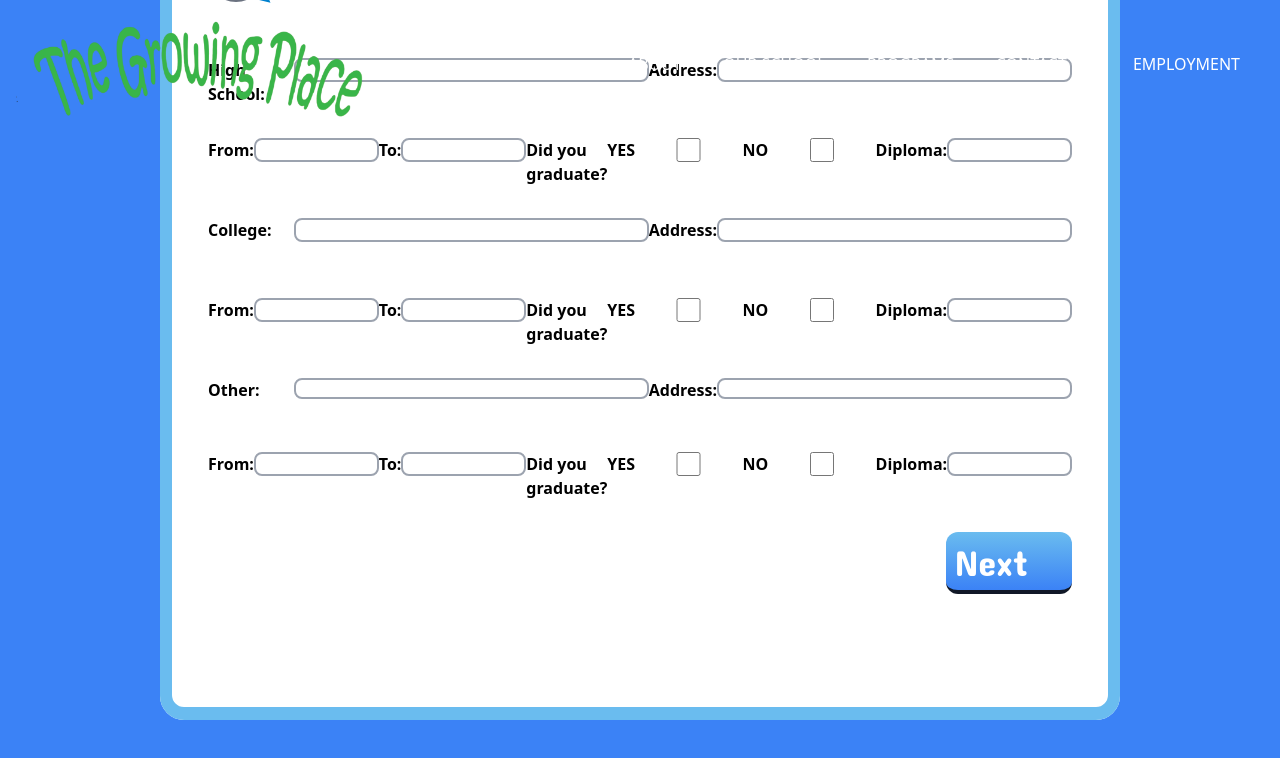
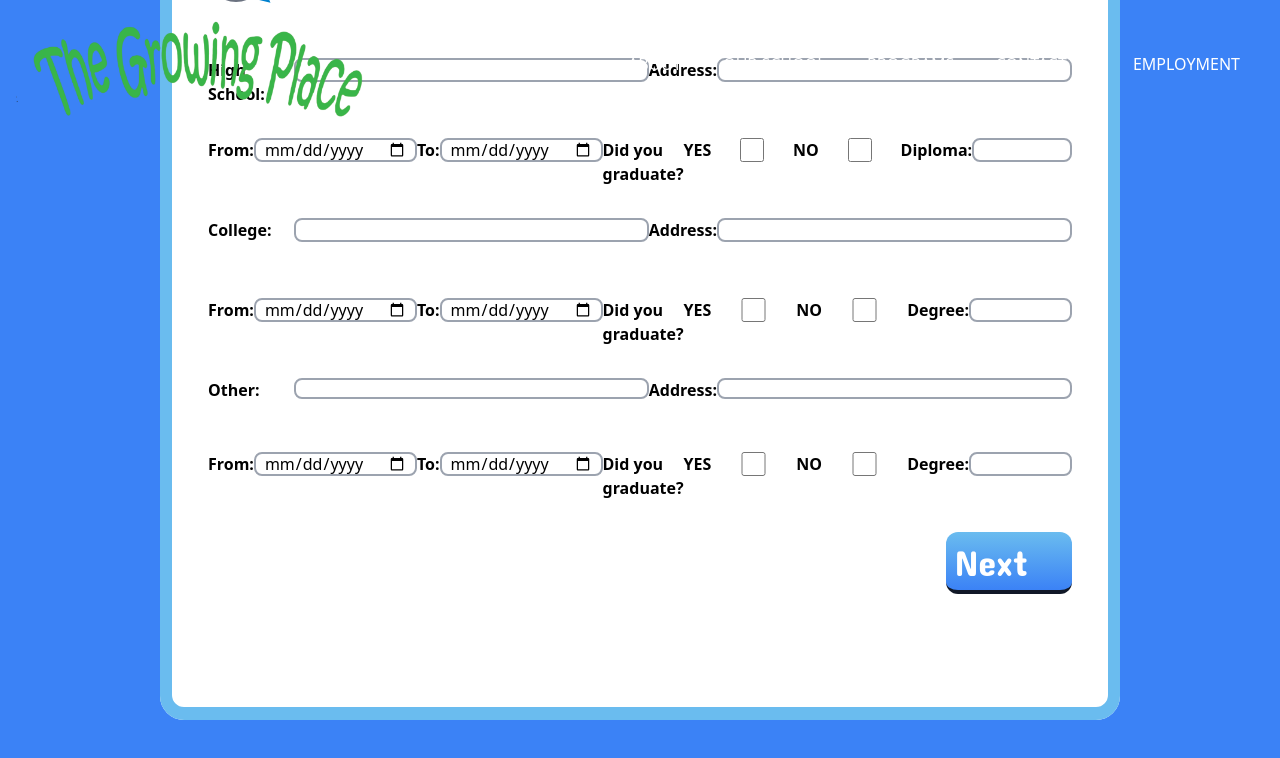
Before and after one commit to sdbarlow/The-Growing-Place, a Next.js app: page /application in a window 1280 px wide. Both pictures are taken after typing "Sample", "Sample", "Sample", "Sample", "Sample", "Sample" into the empty fields and a click on the button "Next". Shown: the part 540-1298 px from the top of the page. Built offline with nearby package versions, Linux system fonts and the light colour scheme; some icons are missing; a web font is replaced by a local one.

Commit message:
more validations

```diff
--- a/components/applicationPages/first.js
+++ b/components/applicationPages/first.js
@@ -34,7 +34,7 @@ function First() {
             felonyBool: "",
             felonyExplanation: ""
         },
-        // validationSchema: basicSchema,
+        // validationSchema: firstPageSchema,
         onSubmit,
     })
 
--- a/components/applicationPages/second.js
+++ b/components/applicationPages/second.js
@@ -1,5 +1,6 @@
 import React, { useContext }  from 'react'
 import { useFormik } from 'formik'
+import { secondPageSchema } from '../schemas'
 import { PiArrowFatRightFill } from 'react-icons/Pi'
 import ApplicationPageContext from '@/store/application-context'
 
@@ -14,26 +15,26 @@ function Second() {
 
     const { values, errors, touched, handleBlur, handleChange, handleSubmit } = useFormik({
       initialValues: {
-          firstName: "",
-          lastName: "",
-          middleInitial: "",
-          date: "",
-          address: "",
-          aptNum: "",
-          city: "",
-          state: "",
-          zipCode: "",
-          phone: "",
-          email: "",
-          dateAvailable: "",
-          socialSecurity: "",
-          desiredPay: "",
-          position: "",
-          legalEligibility: "",
-          felonyBool: "",
-          felonyExplanation: ""
+          highSchool: "",
+          hsAddress: "",
+          hsFrom: "",
+          hsTo: "",
+          hsGraduate: "",
+          diploma: "",
+          college: "",
+          coAddress: "",
+          coFrom: "",
+          coTo: "",
+          coGraduate: "",
+          coDegree: "",
+          other: "",
+          oAddress: "",
+          oFrom: "",
+          oTo: "",
+          oGraduate: "",
+          oDegree: ""
       },
-      // validationSchema: basicSchema,
+      validationSchema: secondPageSchema,
       onSubmit,
     })
   return (
@@ -48,41 +49,41 @@ function Second() {
                     <div className='grid grid-cols-1 grid-rows-4 gap-8'>
                         <div className='flex justify-between'>
                             <label className='text-black font-semibold select-none w-1/4' htmlFor='highschool'>High School:</label>
-                            <input type='text' className='border-2 border-gray-400 p-2 h-1/2 w-full rounded-lg grid-col-1 row-span-1' id='highschool'></input>
+                            <input className={errors.highSchool && touched.highSchool ? 'border-red-600 border-2 p-2 h-1/2 w-full rounded-lg grid-col-1 row-span-1' : 'border-2 border-gray-400 p-2 h-1/2 w-full rounded-lg grid-col-1 row-span-1'} value={values.highSchool} onChange={handleChange} onBlur={handleBlur} type='text' id='highSchool'></input>
                             <label className='text-black font-semibold select-none' htmlFor='address'>Address:</label>
-                            <input type='text' className='border-2 border-gray-400 p-2 h-1/2 w-full rounded-lg grid-col-1 row-span-1' id='address'></input>
+                            <input type='text' className={errors.hsAddress && touched.hsAddress ? 'border-red-600 border-2 p-2 h-1/2 w-full rounded-lg grid-col-1 row-span-1' : 'border-2 border-gray-400 p-2 h-1/2 w-full rounded-lg grid-col-1 row-span-1'} value={values.hsAddress} onChange={handleChange} onBlur={handleBlur} id='hsAddress'></input>
                         </div>
                         <div className='flex justify-between'>
-                            <label className='text-black font-semibold select-none w-1/4' htmlFor='from'>From:</label>
-                            <input type='text' className='border-2 border-gray-400 p-2 h-1/2 w-full rounded-lg grid-col-1 row-span-1' id='from'></input>
+                            <label className='text-black font-semibold select-none w-1/4' htmlFor='hsFrom'>From:</label>
+                            <input type='date' className={errors.hsFrom && touched.hsFrom ? 'border-red-600 border-2 p-2 h-1/2 w-full rounded-lg grid-col-1 row-span-1' : 'border-2 border-gray-400 p-2 h-1/2 w-full rounded-lg grid-col-1 row-span-1'} value={values.hsFrom} onChange={handleChange} onBlur={handleBlur} id='hsFrom'></input>
                             <label className='text-black font-semibold select-none' htmlFor='to'>To:</label>
-                            <input type='text' className='border-2 border-gray-400 p-2 h-1/2 w-full rounded-lg grid-col-1 row-span-1' id='to'></input>
+                            <input type='date' className={errors.hsTo && touched.hsTo ? 'border-red-600 border-2 p-2 h-1/2 w-full rounded-lg grid-col-1 row-span-1' : 'border-2 border-gray-400 p-2 h-1/2 w-full rounded-lg grid-col-1 row-span-1'} value={values.hsTo} onChange={handleChange} onBlur={handleBlur} id='hsTo'></input>
                             <h1 className='text-black font-semibold select-none' htmlFor='graduate'>Did you graduate?</h1>
                             <label className='text-black font-semibold select-none' htmlFor='yes'>YES</label>
                             <input type='checkbox' className='border-2 border-gray-400 p-2 h-1/2 w-full rounded-lg grid-col-1 row-span-1' id='yes'></input>
                             <label className='text-black font-semibold select-none' htmlFor='no'>NO</label>
                             <input type='checkbox' className='border-2 border-gray-400 p-2 h-1/2 w-full rounded-lg grid-col-1 row-span-1' id='no'></input>
                             <label className='text-black font-semibold select-none' htmlFor='diploma'>Diploma:</label>
-                            <input type='text' className='border-2 border-gray-400 p-2 h-1/2 w-full rounded-lg grid-col-1 row-span-1' id='diploma'></input>
+                            <input type='text' className={errors.diploma && touched.diploma ? 'border-red-600 border-2 p-2 h-1/2 w-full rounded-lg grid-col-1 row-span-1' : 'border-2 border-gray-400 p-2 h-1/2 w-full rounded-lg grid-col-1 row-span-1'} value={values.diploma} onChange={handleChange} onBlur={handleBlur} id='diploma'></input>
                         </div>
                         <div className='flex justify-between'>
-                            <label className='text-black font-semibold select-none w-1/4' htmlFor='highschool'>College:</label>
-                            <input type='text' className='border-2 border-gray-400 p-2 h-1/2 w-full rounded-lg grid-col-1 row-span-1' id='highschool'></input>
+                            <label className='text-black font-semibold select-none w-1/4' htmlFor='college'>College:</label>
+                            <input type='text' className={errors.college && touched.college ? 'border-red-600 border-2 p-2 h-1/2 w-full rounded-lg grid-col-1 row-span-1' : 'border-2 border-gray-400 p-2 h-1/2 w-full rounded-lg grid-col-1 row-span-1'} value={values.college} onChange={handleChange} onBlur={handleBlur} id='college'></input>
                             <label className='text-black font-semibold select-none' htmlFor='address'>Address:</label>
-                            <input type='text' className='border-2 border-gray-400 p-2 h-1/2 w-full rounded-lg grid-col-1 row-span-1' id='address'></input>
+                            <input type='text' className={errors.coAddress && touched.coAddress ? 'border-red-600 border-2 p-2 h-1/2 w-full rounded-lg grid-col-1 row-span-1' : 'border-2 border-gray-400 p-2 h-1/2 w-full rounded-lg grid-col-1 row-span-1'} value={values.coAddress} onChange={handleChange} onBlur={handleBlur}  id='coAddress'></input>
                         </div>
                         <div className='flex justify-between'>
                             <label className='text-black font-semibold select-none w-1/4' htmlFor='from'>From:</label>
-                            <input type='text' className='border-2 border-gray-400 p-2 h-1/2 w-full rounded-lg grid-col-1 row-span-1' id='from'></input>
+                            <input type='date' className='border-2 border-gray-400 p-2 h-1/2 w-full rounded-lg grid-col-1 row-span-1' value={values.coFrom} onChange={handleChange} onBlur={handleBlur} id='coFrom'></input>
                             <label className='text-black font-semibold select-none' htmlFor='to'>To:</label>
-                            <input type='text' className='border-2 border-gray-400 p-2 h-1/2 w-full rounded-lg grid-col-1 row-span-1' id='to'></input>
+                            <input type='date' className='border-2 border-gray-400 p-2 h-1/2 w-full rounded-lg grid-col-1 row-span-1' value={values.coTo} onChange={handleChange} onBlur={handleBlur} id='to'></input>
                             <h1 className='text-black font-semibold select-none' htmlFor='graduate'>Did you graduate?</h1>
                             <label className='text-black font-semibold select-none' htmlFor='yes'>YES</label>
                             <input type='checkbox' className='border-2 border-gray-400 p-2 h-1/2 w-full rounded-lg grid-col-1 row-span-1' id='yes'></input>
                             <label className='text-black font-semibold select-none' htmlFor='no'>NO</label>
                             <input type='checkbox' className='border-2 border-gray-400 p-2 h-1/2 w-full rounded-lg grid-col-1 row-span-1' id='no'></input>
-                            <label className='text-black font-semibold select-none' htmlFor='diploma'>Diploma:</label>
-                            <input type='text' className='border-2 border-gray-400 p-2 h-1/2 w-full rounded-lg grid-col-1 row-span-1' id='diploma'></input>
+                            <label className='text-black font-semibold select-none' htmlFor='diploma'>Degree:</label>
+                            <input type='text' className='border-2 border-gray-400 p-2 h-1/2 w-full rounded-lg grid-col-1 row-span-1' id='degree'></input>
                         </div>
                         <div className='flex justify-between'>
                             <label className='text-black font-semibold select-none w-1/4' htmlFor='highschool'>Other:</label>
@@ -92,16 +93,16 @@ function Second() {
                         </div>
                         <div className='flex justify-between'>
                             <label className='text-black font-semibold select-none w-1/4' htmlFor='from'>From:</label>
-                            <input type='text' className='border-2 border-gray-400 p-2 h-1/2 w-full rounded-lg grid-col-1 row-span-1' id='from'></input>
+                            <input type='date' className='border-2 border-gray-400 p-2 h-1/2 w-full rounded-lg grid-col-1 row-span-1' id='from'></input>
                             <label className='text-black font-semibold select-none' htmlFor='to'>To:</label>
-                            <input type='text' className='border-2 border-gray-400 p-2 h-1/2 w-full rounded-lg grid-col-1 row-span-1' id='to'></input>
+                            <input type='date' className='border-2 border-gray-400 p-2 h-1/2 w-full rounded-lg grid-col-1 row-span-1' id='to'></input>
                             <h1 className='text-black font-semibold select-none' htmlFor='graduate'>Did you graduate?</h1>
                             <label className='text-black font-semibold select-none' htmlFor='yes'>YES</label>
                             <input type='checkbox' className='border-2 border-gray-400 p-2 h-1/2 w-full rounded-lg grid-col-1 row-span-1' id='yes'></input>
                             <label className='text-black font-semibold select-none' htmlFor='no'>NO</label>
                             <input type='checkbox' className='border-2 border-gray-400 p-2 h-1/2 w-full rounded-lg grid-col-1 row-span-1' id='no'></input>
-                            <label className='text-black font-semibold select-none' htmlFor='diploma'>Diploma:</label>
-                            <input type='text' className='border-2 border-gray-400 p-2 h-1/2 w-full rounded-lg grid-col-1 row-span-1' id='diploma'></input>
+                            <label className='text-black font-semibold select-none' htmlFor='diploma'>Degree:</label>
+                            <input type='text' className='border-2 border-gray-400 p-2 h-1/2 w-full rounded-lg grid-col-1 row-span-1' id='degree'></input>
                         </div>
                         <div className='flex justify-end'>
                             <button type="submit" className='font-concert text-4xl rounded-xl text-white bg-gradient-to-t from-blue-500 to-custom border-b-gray-900 border-b-4 p-2 hover:border-0 hover:bg-gradient-to-t hover:from-pengblue hover:to-pengblue'>Next<PiArrowFatRightFill className='inline text-white'></PiArrowFatRightFill></button>
--- a/components/schemas/index.js
+++ b/components/schemas/index.js
@@ -1,6 +1,6 @@
 import * as yup from "yup";
 
-export const basicSchema = yup.object().shape({
+export const firstPageSchema = yup.object().shape({
     firstName: yup.string().required("First Name is required"),
     lastName: yup.string().required("Last Name is required"),
     middleInitial: yup.string().required("Middle Initial is required"),
@@ -19,6 +19,23 @@ export const basicSchema = yup.object().shape({
     felonyBool: yup.string().required("Felony Status is required"),
     felonyExplanation: yup.string().required("Felony Explanation is required"),
     email: yup.string().email("please enter a valid email").required("Email is Required"),
+})
 
-
+export const secondPageSchema = yup.object().shape({
+    highSchool: yup.string().required("Highschool Education Required"),
+    hsAddress: yup.string().required("Highschool Education Required"),
+    hsFrom: yup.string().required("Highschool Education Required"),
+    hsTo: yup.string().required("Highschool Education Required"),
+    hsGraduate: yup.string().required("Highschool Education Required"),
+    diploma: yup.string().required("Highschool Education Required"),
+    college: yup.string().max(35, 'maximum characters thirty five'),
+    coAddress: yup.string().max(40, 'maximum characters forty'),
+    coGraduate: yup.string(),
+    coDegree: yup.string(),
+    other: yup.string().max(35, 'maximum characters thirty five'),
+    oAddress: yup.string().max(40, 'maximum characters forty'),
+    oFrom: yup.string(),
+    oTo: yup.string(),
+    oGraduate: yup.string(),
+    oDegree: yup.string()
 })
```
